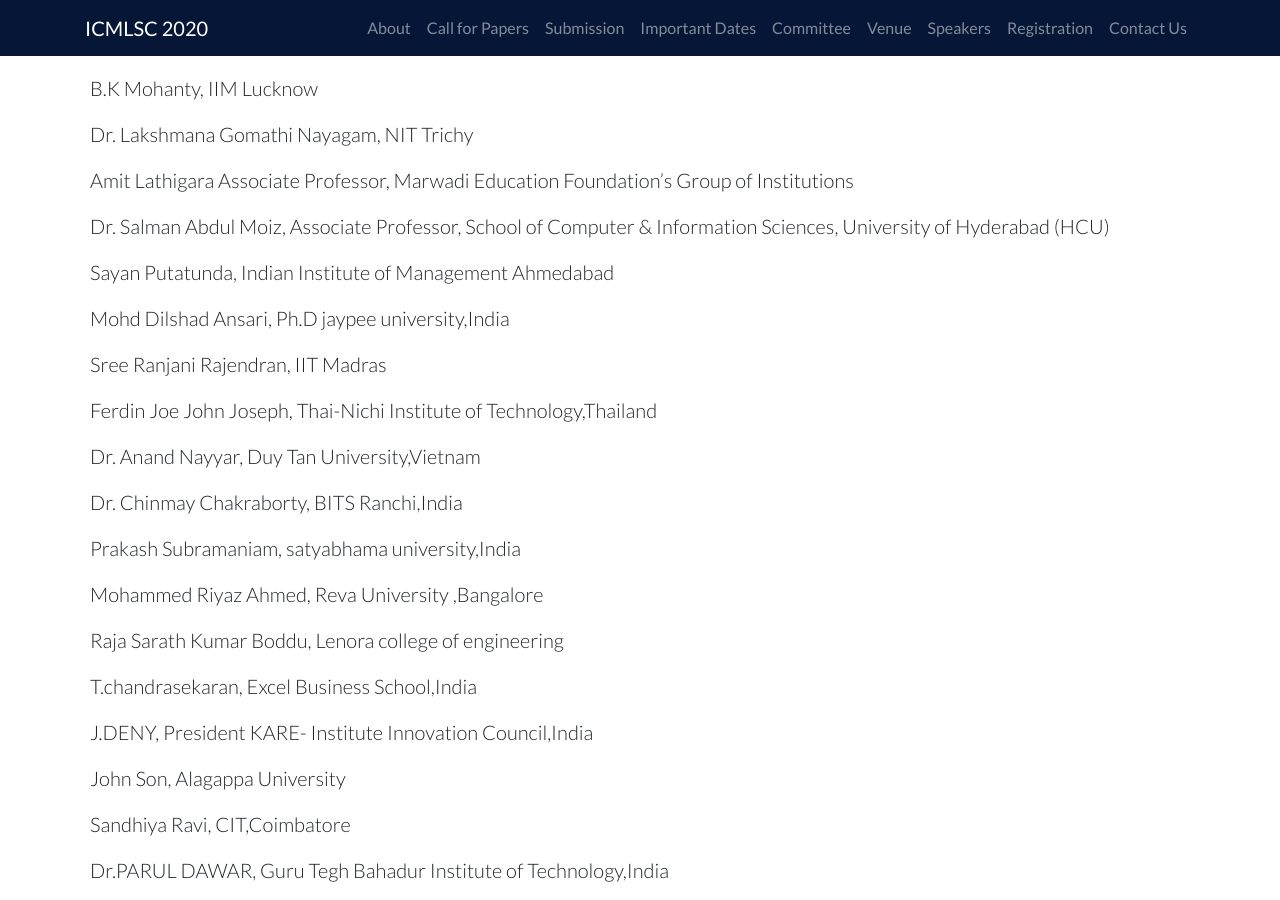
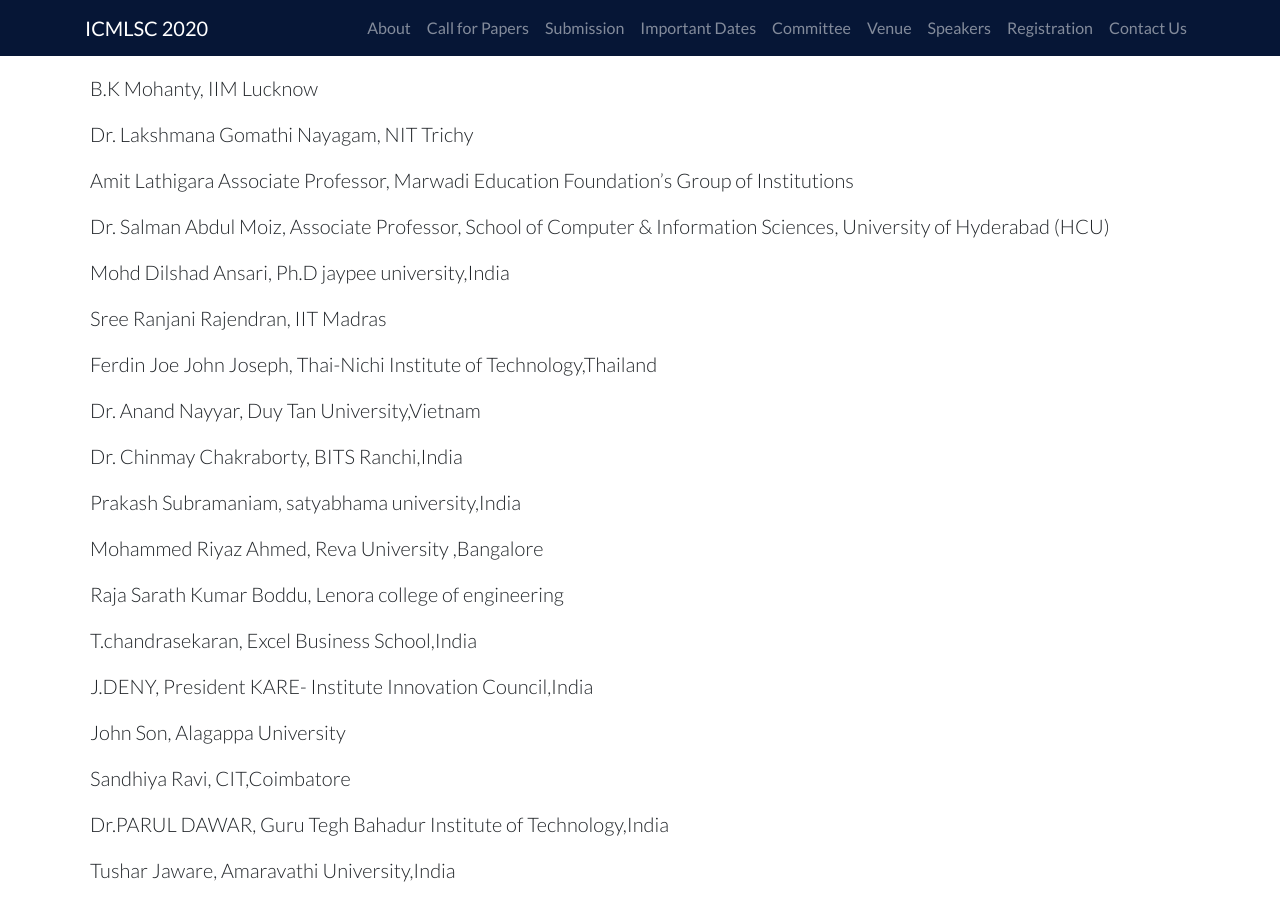
Before and after one commit to ieeevardhaman/icmlsc-website, a Jekyll site: the page built from pages/committee.md, in a window 1280 px wide and 900 px high, scrolled down 3005 px. Built offline with Jekyll 4.4.1, drawn with Linux system fonts in a browser that asks for light colours; our own code applies the rules of GitHub Pages for plain Markdown files.

Commit message:
Update committee.md

```diff
--- a/pages/committee.md
+++ b/pages/committee.md
@@ -111,8 +111,6 @@
 
 Dr. Salman Abdul Moiz,	Associate Professor, School of Computer & Information Sciences, University of Hyderabad (HCU)
 
-Sayan Putatunda,	Indian Institute of Management Ahmedabad
-
 Mohd Dilshad Ansari, Ph.D	jaypee university,India
 
 Sree Ranjani Rajendran,	IIT Madras
```
